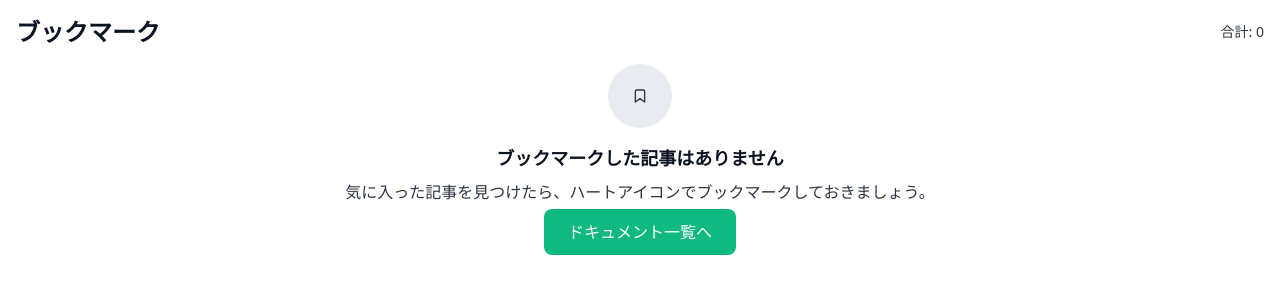
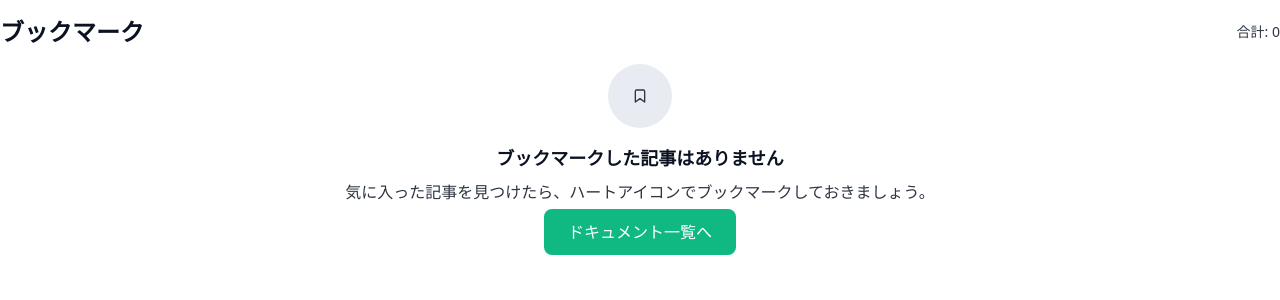
Before and after one commit to takpanda/scrap-board, a FastAPI app: page /bookmarks in a window 1280 px wide. Shown: the part 64-364 px from the top of the page. Run offline with FastAPI, Linux system fonts and the light colour scheme; data that the repository does not hold is empty; some libraries are stand-ins or nearby versions.

Commit message:
ブックマーク一覧カードのパディングを修正

```diff
--- a/app/templates/bookmarks_only.html
+++ b/app/templates/bookmarks_only.html
@@ -1,7 +1,7 @@
 {% extends "base.html" %}
 
 {% block content %}
-<div class="max-w-7xl mx-auto py-6 px-4">
+<div class="max-w-7xl mx-auto py-6">
   <div class="flex items-center justify-between mb-4">
     <div>
       <h1 class="text-2xl font-bold text-ink">ブックマーク</h1>
```
